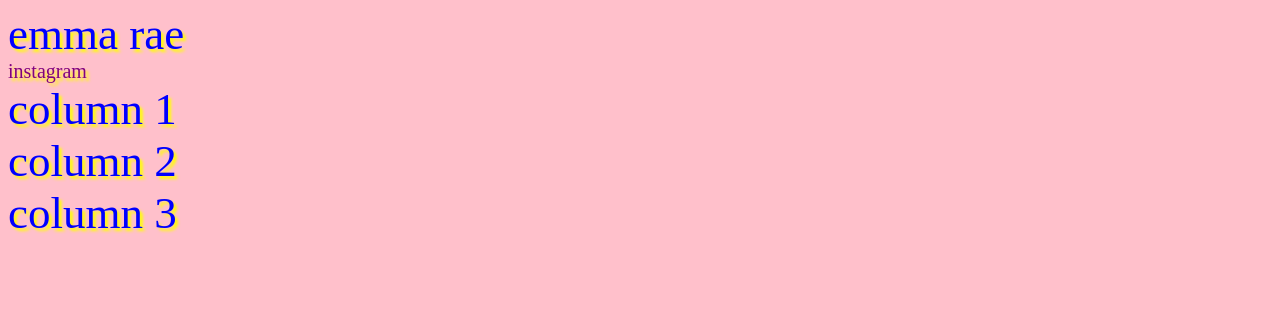
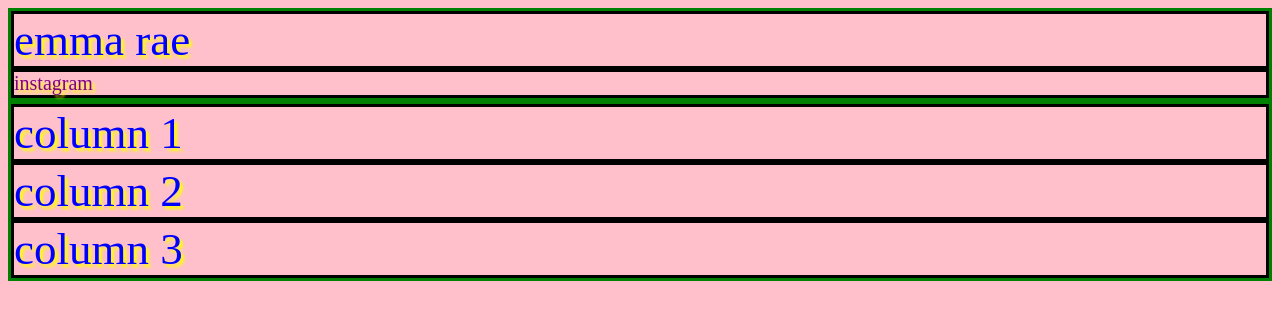
Before and after one commit to doodybrains/sunday-feb-fifth, a plain HTML site: page index.html in a window 1280 px wide. Drawn offline with Linux system fonts and the light colour scheme.

Commit message:
Update style.css

```diff
--- a/style.css
+++ b/style.css
@@ -10,3 +10,23 @@ a {
   text-decoration: none;
   font-size: 20px;
 }
+
+.title-container {
+  border: 3px solid green;
+}
+
+.name {
+ border: 3px solid black;
+}
+
+.social-media-link {
+   border: 3px solid black;
+}
+
+.all-columns {
+ border: 3px solid green;
+}
+
+.column {
+ border: 3px solid black;
+}
```
